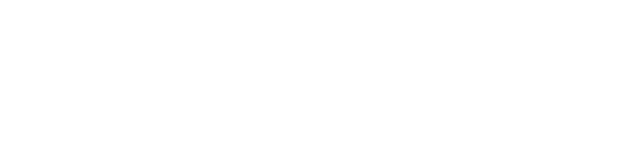
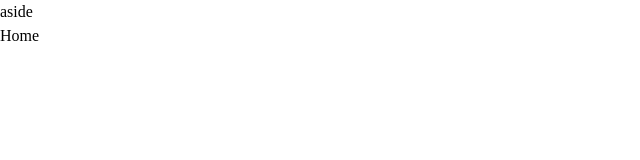
Before and after one commit to JKHAMARA/Portfolio, a plain HTML site: page index.html in a window 1280 px wide. Shown: the full height of the page, 0-640 px from the left. Drawn offline with Linux system fonts and the light colour scheme.

Commit message:
Building Portfolio

```diff
--- a/CSS/style.css
+++ b/CSS/style.css
@@ -0,0 +1,29 @@
+:root
+{
+    --bg-black-900: #f2f2fc;
+    --bg-black-100: #fdf9ff;
+    --bg-black-50: #e8dfec;
+    --text-black-900: #302e4d;
+    --text-black-700: #504e70;
+}
+
+body
+{
+
+    line-height: 1.5;
+    font-size: 16px;
+}
+
+*
+{
+    margin: 0;
+    padding: 0;
+    outline: none;
+    text-decoration: none;
+    box-sizing: border-box;
+}
+
+::before,::after
+{
+    box-sizing: border-box;
+}
--- a/index.html
+++ b/index.html
@@ -9,9 +9,27 @@
     <!-- CSS files -->
     <link rel="stylesheet" href="CSS/style.css">
     <link rel="stylesheet" href="CSS/skins/color-1.css">
+    <link rel="stylesheet" href="https://cdnjs.cloudflare.com/ajax/libs/font-awesome/6.2.0/css/all.min.css">
 </head>
 <body>
-
+<!-- Main Container Start -->
+<div class="main-container">
+    <!-- Aside Start -->
+    <div class="aside">
+        aside
+    </div>
+    <!-- Aside End -->
+    <!-- Main Content Start -->
+    <div class="main-content">
+        <!-- Home Section Start -->
+        <section class="home section">
+            Home
+        </section>
+        <!-- Home Section End -->
+    </div>
+    <!-- Main Content End -->
+</div>
+<!-- Main Container End -->
  <!-- JS files    -->
  <script src="js/script.js"></script>
 </body>
```
